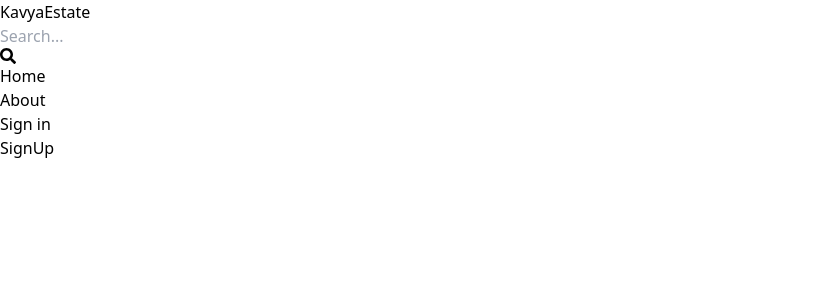
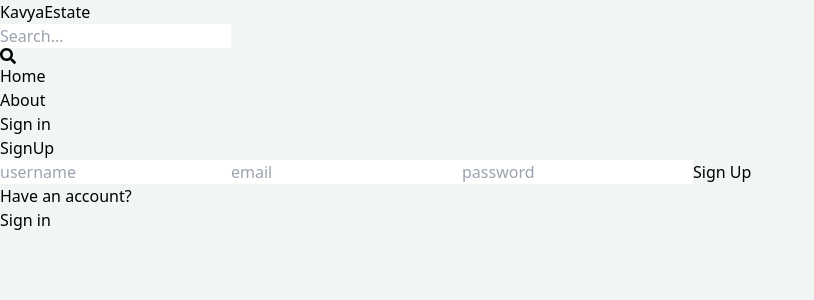
Before and after one commit to Kavya1304/MERNstackproject, a React (Vite) app in the folder client/: page /sign-up in a window 1280 px wide. Shown: the top 300 px of the page, without its empty margins (0-814 px from the left). Built offline with nearby package versions, Linux system fonts and the light colour scheme.

Commit message:
complete sign up page ui

```diff
--- a/client/src/index.css
+++ b/client/src/index.css
@@ -1,3 +1,7 @@
 @tailwind base;
 @tailwind components;
 @tailwind utilities;
+
+body{
+    background-color: rgb(241,245,244);
+}
--- a/client/src/pages/SignUp.jsx
+++ b/client/src/pages/SignUp.jsx
@@ -1,7 +1,26 @@
-import React from 'react'
-
+import React from 'react';
+import {Link} from 'react-router-dom';
 export default function SignUp() {
   return (
-    <div>SignUp</div>
+    <div className='p-3 max-w-lg mx-auto'>
+      <h1  className='text-3xl text-center font-semibold
+      my-7'>SignUp </h1>
+      <form className='flex flex-col gap-4'>
+        <input type='text' placeholder='username'
+        className='border p-3 rounded-lg' id='username'/>
+        <input type='text' placeholder='email'
+        className='border p-3 rounded-lg' id='email'/>
+        <input type='text' placeholder='password'
+        className='border p-3 rounded-lg' id='password'/>
+        <buttpon className='bg-slate-700 text-white p-3
+        rounded-lg uppercase hover:opacity-95 disabled:opacity-80'>Sign Up</buttpon>
+      </form>
+      <div className='flex gap-2 mt-5'>
+        <p>Have an account?</p>
+        <Link to={"/sign-in"}>
+          <span className='text-blue-700'>Sign in</span>
+        </Link>
+      </div>
+    </div>
   )
 }
```
Also changed, not shown: client/src/App.jsx (+6 -6 lines).
